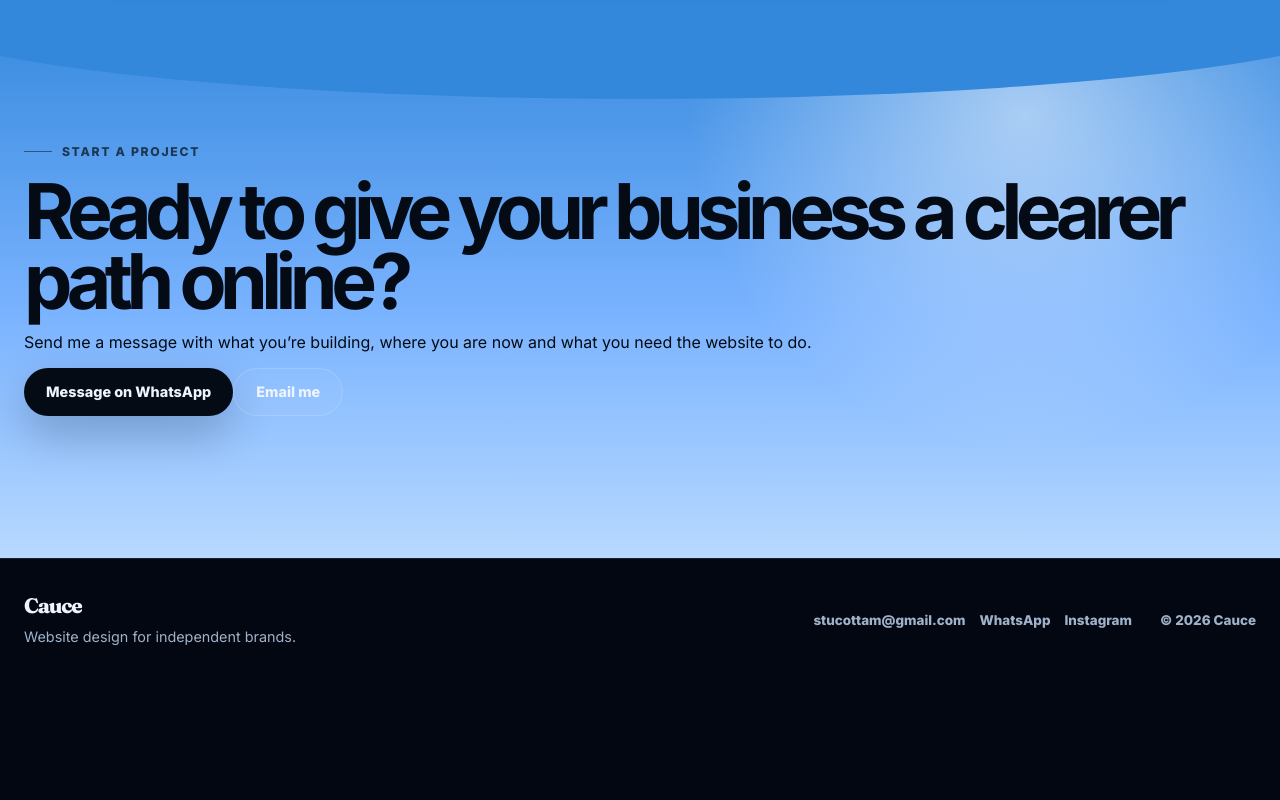
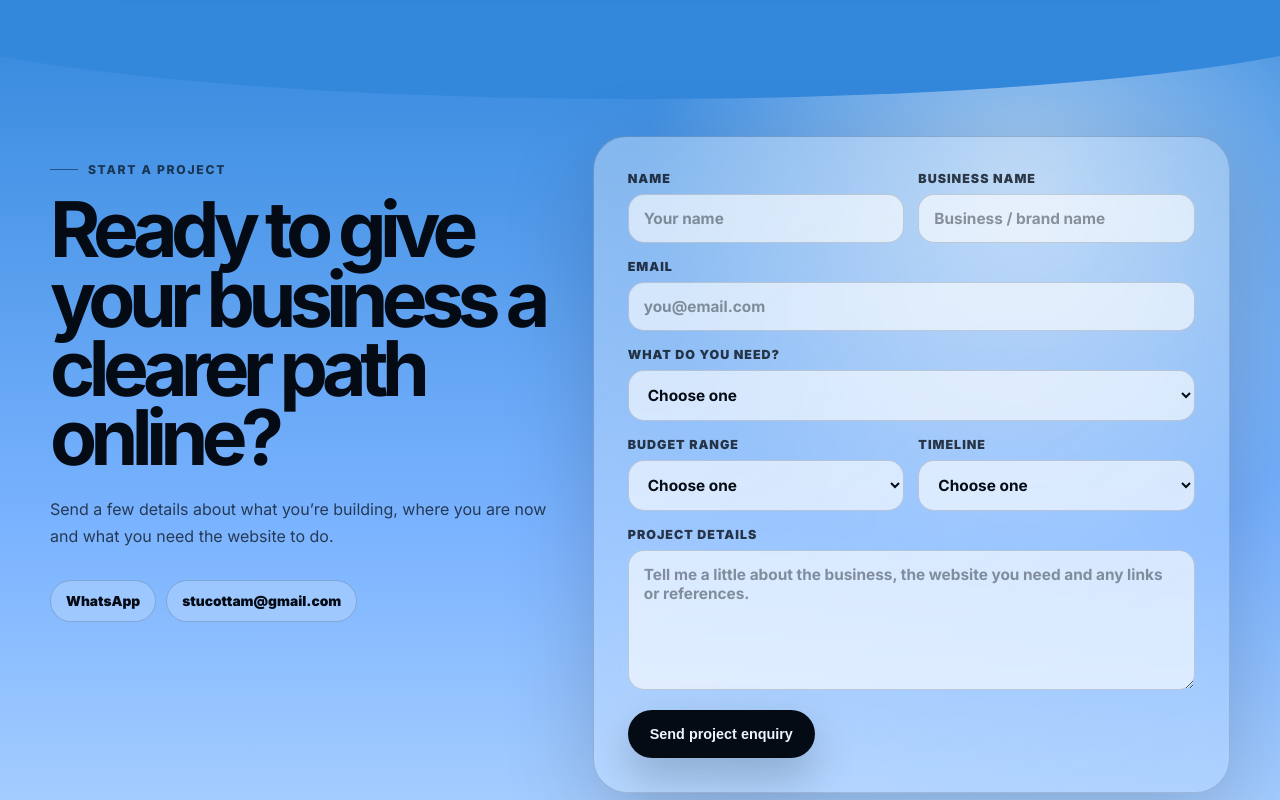
Before and after one commit to stucottam-maker/webdesignsite, a React (Vite) app: page / in a window 1280 px wide. Shown: the part 6320-7120 px from the top of the page. Before the commit the page ends 7001 px from the top, so only its background shows below. Built offline with nearby package versions, Linux system fonts and the light colour scheme.

Commit message:
Refactor contact section and update form layout

```diff
--- a/src/App.jsx
+++ b/src/App.jsx
@@ -347,27 +347,116 @@ function App() {
         </section>
 
         <section id="contact" className="contact-section">
-          <div>
+          <div className="contact-inner">
+            <div className="contact-copy">
               <p className="eyebrow">Start a Project</p>
               <h2>Ready to give your business a clearer path online?</h2>
               <p>
-              Send me a message with what you’re building, where you are now and
-              what you need the website to do.
+                Send a few details about what you’re building, where you are now
+                and what you need the website to do.
               </p>
 
-            <div className="contact-actions">
+              <div className="contact-details">
                 <a
                   href="https://wa.me/447723187596"
                   target="_blank"
                   rel="noopener noreferrer"
-                className="button primary"
                 >
-                Message on WhatsApp
+                  WhatsApp
                 </a>
-              <a href="mailto:stucottam@gmail.com" className="button secondary">
-                Email me
-              </a>
+                <a href="mailto:stucottam@gmail.com">stucottam@gmail.com</a>
               </div>
+            </div>
+
+            <form
+              className="contact-form"
+              action="https://formspree.io/f/mvzjwqeg"
+              method="POST"
+            >
+              <div className="form-row">
+                <label>
+                  Name
+                  <input type="text" name="name" placeholder="Your name" required />
+                </label>
+
+                <label>
+                  Business name
+                  <input
+                    type="text"
+                    name="business"
+                    placeholder="Business / brand name"
+                  />
+                </label>
+              </div>
+
+              <label>
+                Email
+                <input
+                  type="email"
+                  name="email"
+                  placeholder="you@email.com"
+                  required
+                />
+              </label>
+
+              <label>
+                What do you need?
+                <select name="project_type" required defaultValue="">
+                  <option value="" disabled>
+                    Choose one
+                  </option>
+                  <option value="Launch Site">Launch Site</option>
+                  <option value="Restaurant Site">Restaurant Site</option>
+                  <option value="Website Refresh">Website Refresh</option>
+                  <option value="Not sure yet">Not sure yet</option>
+                </select>
+              </label>
+
+              <div className="form-row">
+                <label>
+                  Budget range
+                  <select name="budget" defaultValue="">
+                    <option value="" disabled>
+                      Choose one
+                    </option>
+                    <option value="£350–£500">£350–£500</option>
+                    <option value="£500–£750">£500–£750</option>
+                    <option value="£750–£1,200">£750–£1,200</option>
+                    <option value="£1,200+">£1,200+</option>
+                    <option value="Not sure yet">Not sure yet</option>
+                  </select>
+                </label>
+
+                <label>
+                  Timeline
+                  <select name="timeline" defaultValue="">
+                    <option value="" disabled>
+                      Choose one
+                    </option>
+                    <option value="ASAP">ASAP</option>
+                    <option value="1–2 weeks">1–2 weeks</option>
+                    <option value="2–4 weeks">2–4 weeks</option>
+                    <option value="Flexible">Flexible</option>
+                  </select>
+                </label>
+              </div>
+
+              <label>
+                Project details
+                <textarea
+                  name="message"
+                  rows="5"
+                  placeholder="Tell me a little about the business, the website you need and any links or references."
+                  required
+                ></textarea>
+              </label>
+
+              <input type="hidden" name="_subject" value="New Cauce project enquiry" />
+
+              <button type="submit" className="button primary">
+                Send project enquiry
+              </button>
+            </form>
           </div>
         </section>
 
```
Lines whose indentation alone changed are shown as unchanged.
